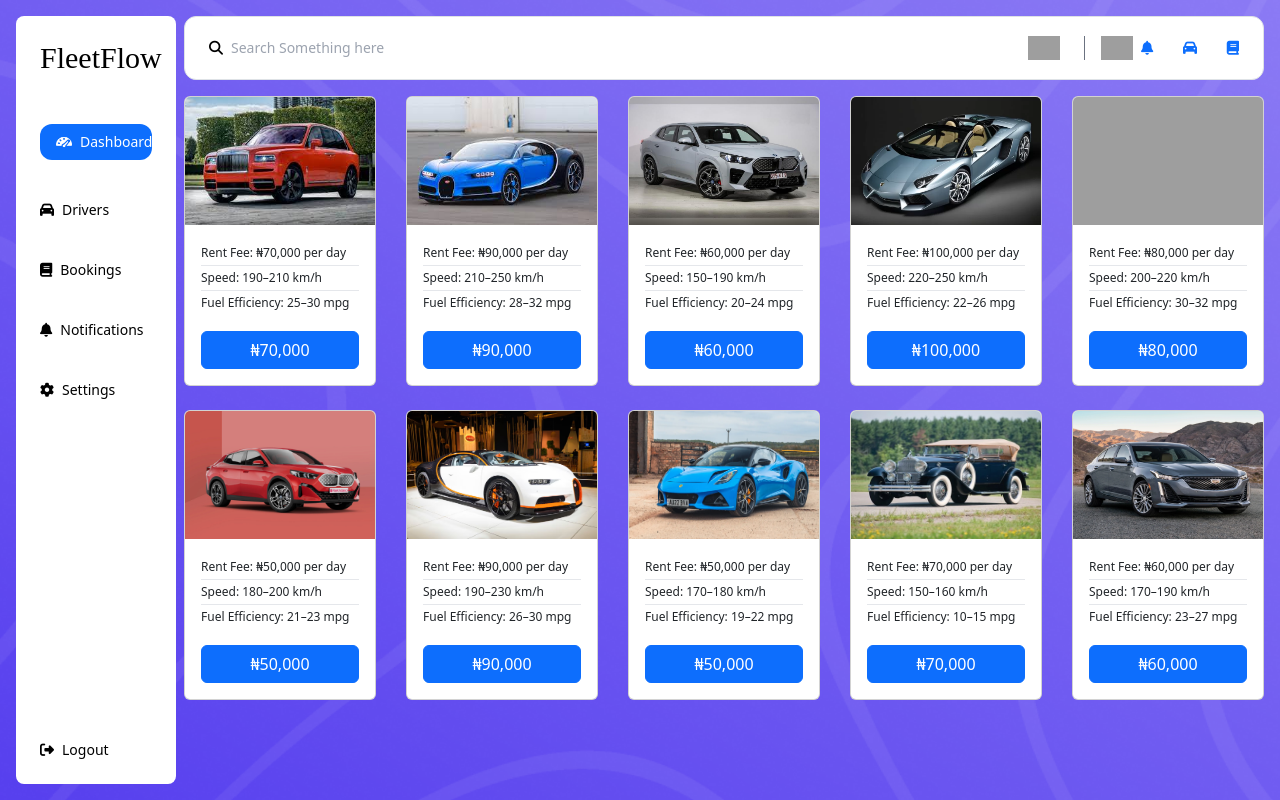
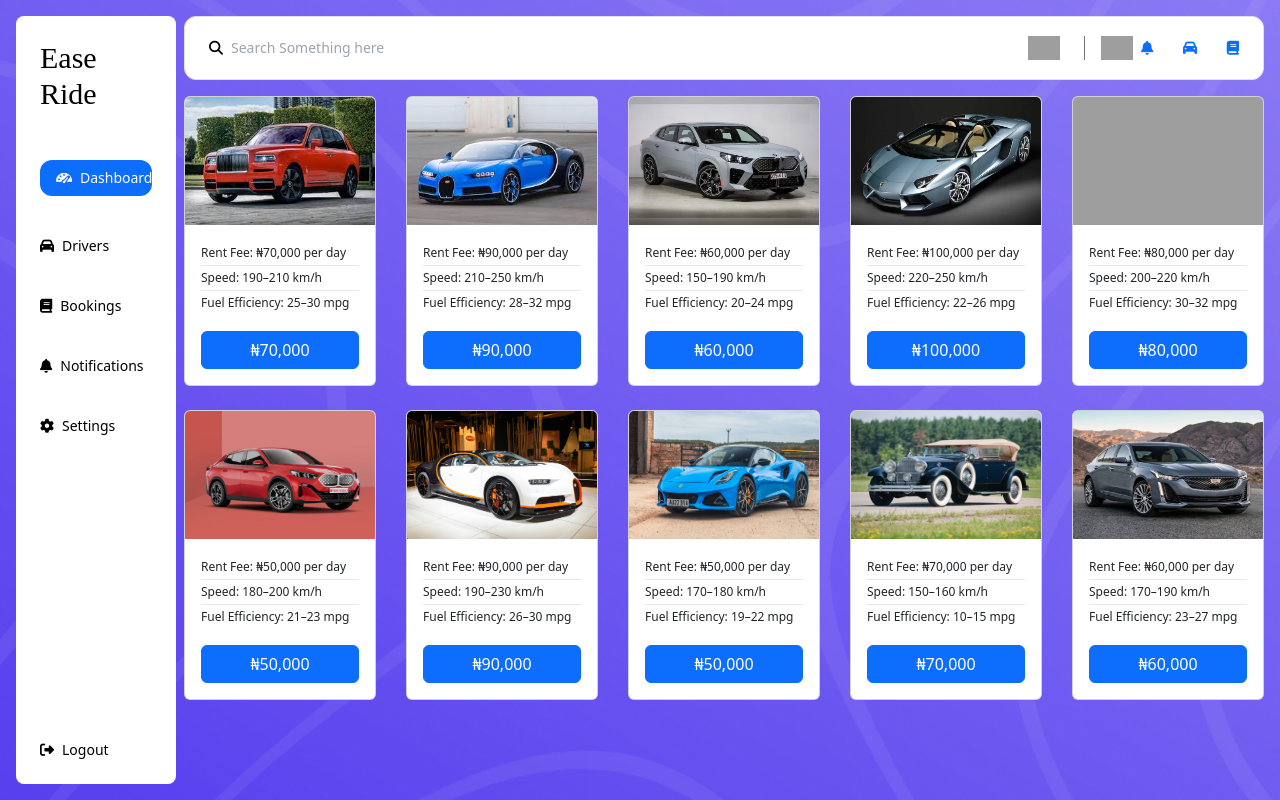
Before and after one commit to omaj22/Ease-Ride, a Flask app: page /dashboard in a window 1280 px wide. Run offline with Flask 3, Linux system fonts and the light colour scheme; data that the repository does not hold is empty; some libraries are stand-ins or nearby versions; some web fonts are replaced; grey boxes are pictures that could not be loaded.

Commit message:
Update dashboard.html

```diff
--- a/Ease Ride - Frontend/templates/dashboard.html
+++ b/Ease Ride - Frontend/templates/dashboard.html
@@ -10,7 +10,7 @@
                 <div>
                     <!-- logo -->
                     <a href="/" class=" text-3xl" style="font-family: 'Oleo Script Swash Caps', serif; font-weight: 100; font-style: normal;">
-                        <p>FleetFlow</p>
+                        <p>Ease Ride</p>
                     </a>
 
                     <!-- categories -->
```
